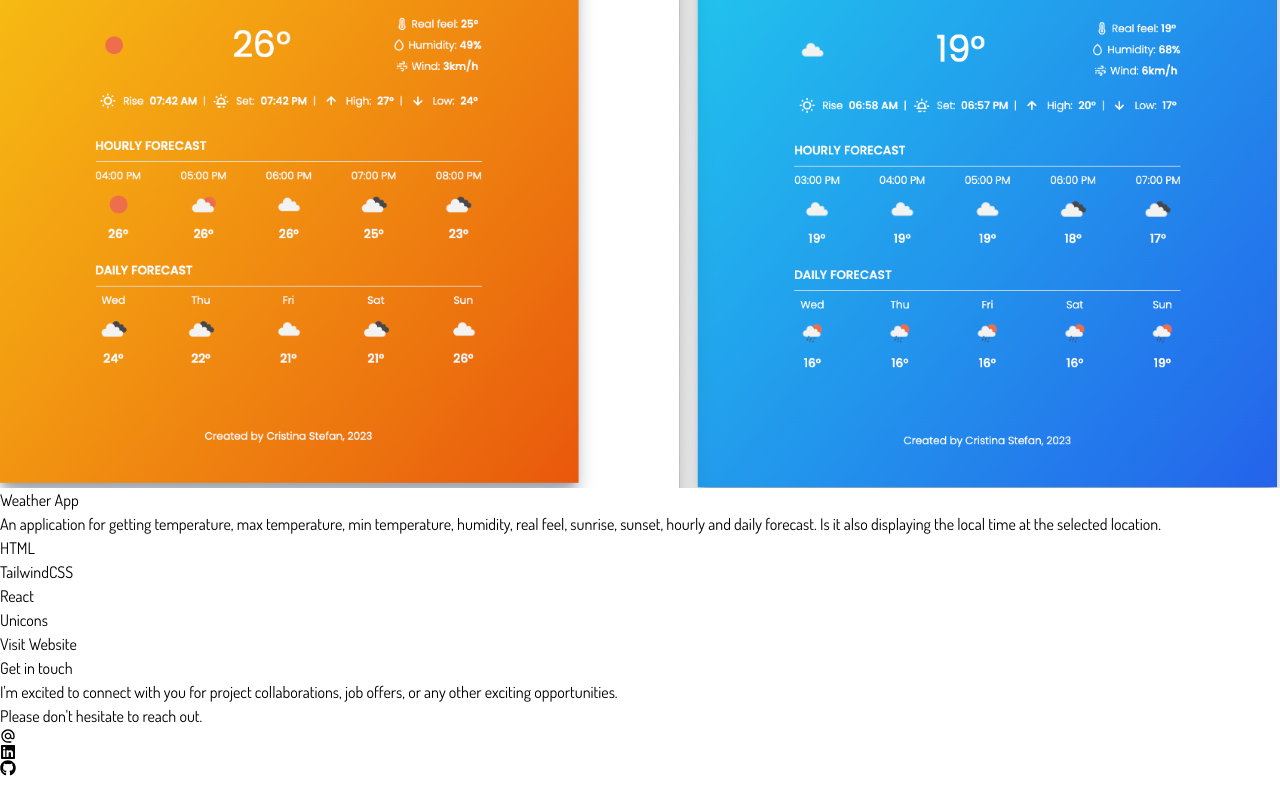
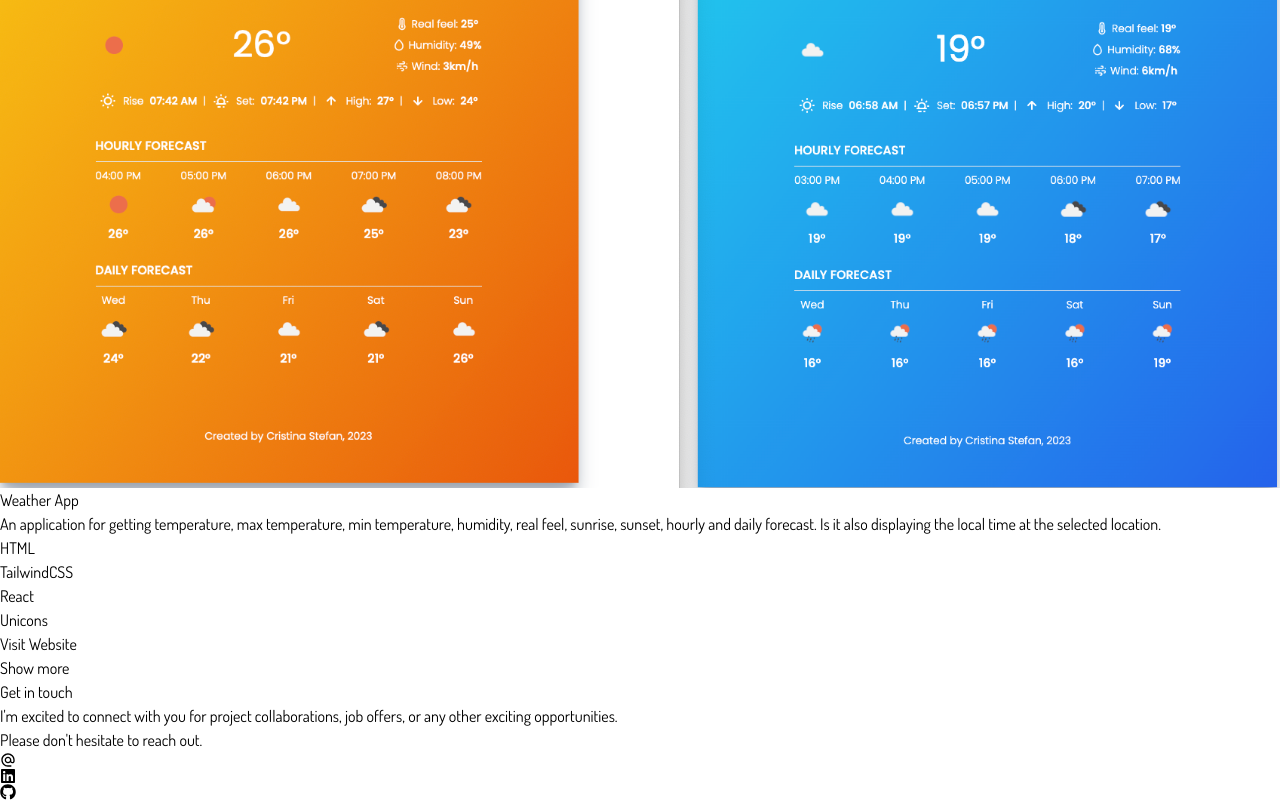
Before and after one commit to crissu91/portfolio-2024, a React (Vite) app: page / in a window 1280 px wide. Shown: the part 9673-10473 px from the top of the page. Before the commit the page ends 10449 px from the top, so only its background shows below. Built offline with nearby package versions, Linux system fonts and the light colour scheme.

Commit message:
Add click event in PRojects component

```diff
--- a/src/components/Projects.jsx
+++ b/src/components/Projects.jsx
@@ -1,14 +1,27 @@
-import React from "react";
+import React, { useState } from "react";
 import { PROJECTS } from "../constants";
 
 export default function Projects() {
+  const [showMore, setShowMore] = useState(false);
+
+  const handleClick = (e) => {
+    e.preventDefault();
+
+    setShowMore(!showMore);
+  };
+
   return (
-    <div className="border-b border-neutral-800 py-10 md:py-20 space-y-10">
+    <div className="border-b border-neutral-800 py-10 md:py-20 space-y-10 md:space-y-20 flex flex-col items-center justify-center">
       <h2 className="text-center text-4xl ">Projects</h2>
 
       <ul className="flex flex-col space-y-16">
         {PROJECTS.map((project, index) => (
-          <li key={index} className="grid md:grid-cols-3 gap-8 lg:gap-16">
+          <li
+            key={index}
+            className={`grid md:grid-cols-3 gap-8 lg:gap-16 ${
+              index > 2 && !showMore ? "hidden" : null
+            }`}
+          >
             <div className="group md:col-span-1 ">
               <img
                 src={project.image}
@@ -52,6 +65,13 @@ export default function Projects() {
           </li>
         ))}
       </ul>
+
+      <button
+        onClick={handleClick}
+        className="block mt-3 lg:mt-6 w-fit bg-gradient-to-r from-yellow-200 via-slate-300 to-yellow-500 rounded-full px-5 py-1 text-yellow-950 font-semibold hover:bg-gradient-to-l hover:scale-105 transition-all ease-in-out duration-700"
+      >
+        {showMore ? "Show less" : "Show more"}
+      </button>
     </div>
   );
 }
```
